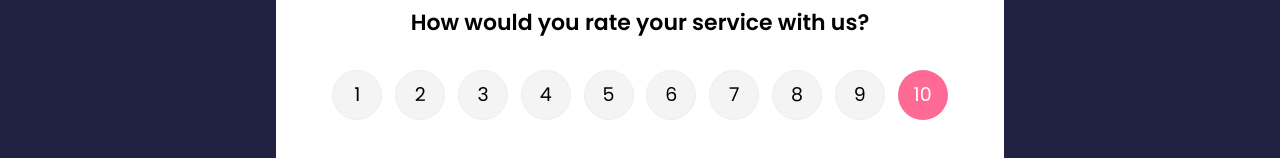
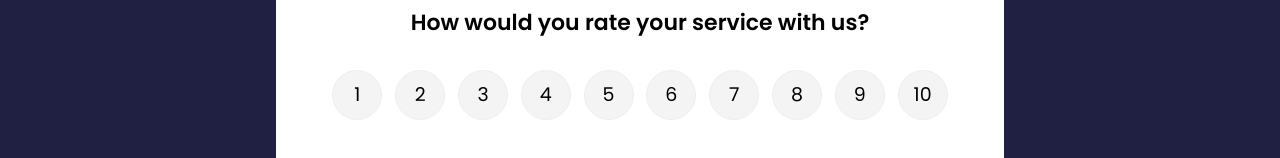
Before and after one commit to ozanisgor/react-firebase-feedback-app, a React (Create React App) app: page / in a window 1280 px wide. Shown: the part 135-293 px from the top of the page. Built offline with nearby package versions, Linux system fonts and the light colour scheme; no server answers; the database is empty.

Commit message:
update:  submit without rating

```diff
--- a/src/components/FeedbackForm.jsx
+++ b/src/components/FeedbackForm.jsx
@@ -7,14 +7,15 @@ import RatingSelect from "./RatingSelect"
 import Card from "./shared/Card"
 import Button from "./shared/Button"
 import FeedbackContext from "../context/FeedbackContext"
+import { toast } from "react-toastify"
 
 function FeedbackForm() {
   const [btnDisabled, setBtnDisabled] = useState(true)
   const [message, setMessage] = useState("")
-  const [selectedRating, setSelectedRating] = useState(10)
+  const [selectedRating, setSelectedRating] = useState(null)
   const [formData, setFormData] = useState({
     text: "",
-    rating: 10,
+    rating: null,
   })
 
   const { text } = formData
@@ -61,6 +62,9 @@ function FeedbackForm() {
         e.preventDefault()
         setFormData({ ...formData, userRef: user.uid })
         if (text.trim().length > 10) {
+          if (!selectedRating) {
+            toast.error("Please Select a Rating")
+          } else {
             const newFeedback = {
               text,
               rating: selectedRating,
@@ -71,6 +75,7 @@ function FeedbackForm() {
               updateFeedback(feedbackEdit.item.id, newFeedback)
             } else {
               addFeedback(newFeedback)
+            }
           }
 
           // NOTE: reset to default state after submission
```
Lines whose indentation alone changed are shown as unchanged.
